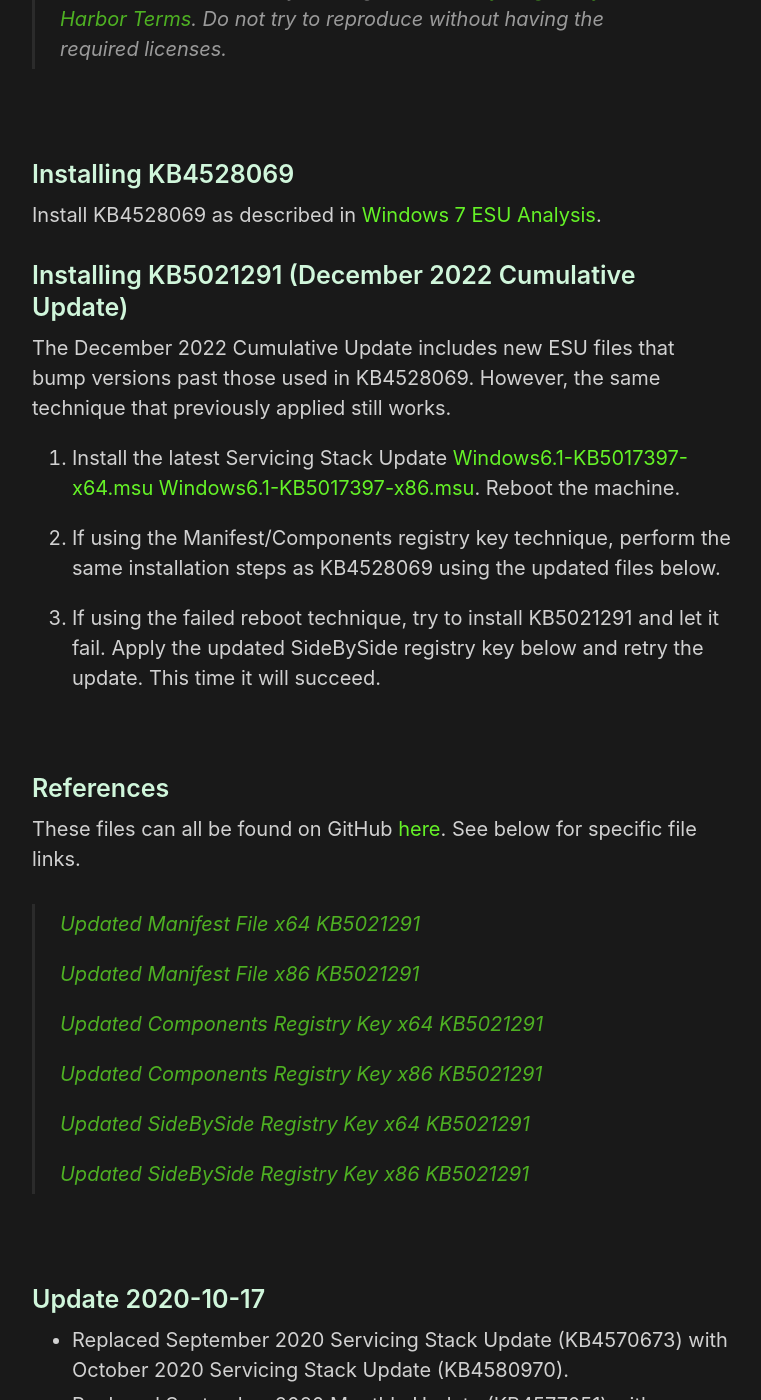
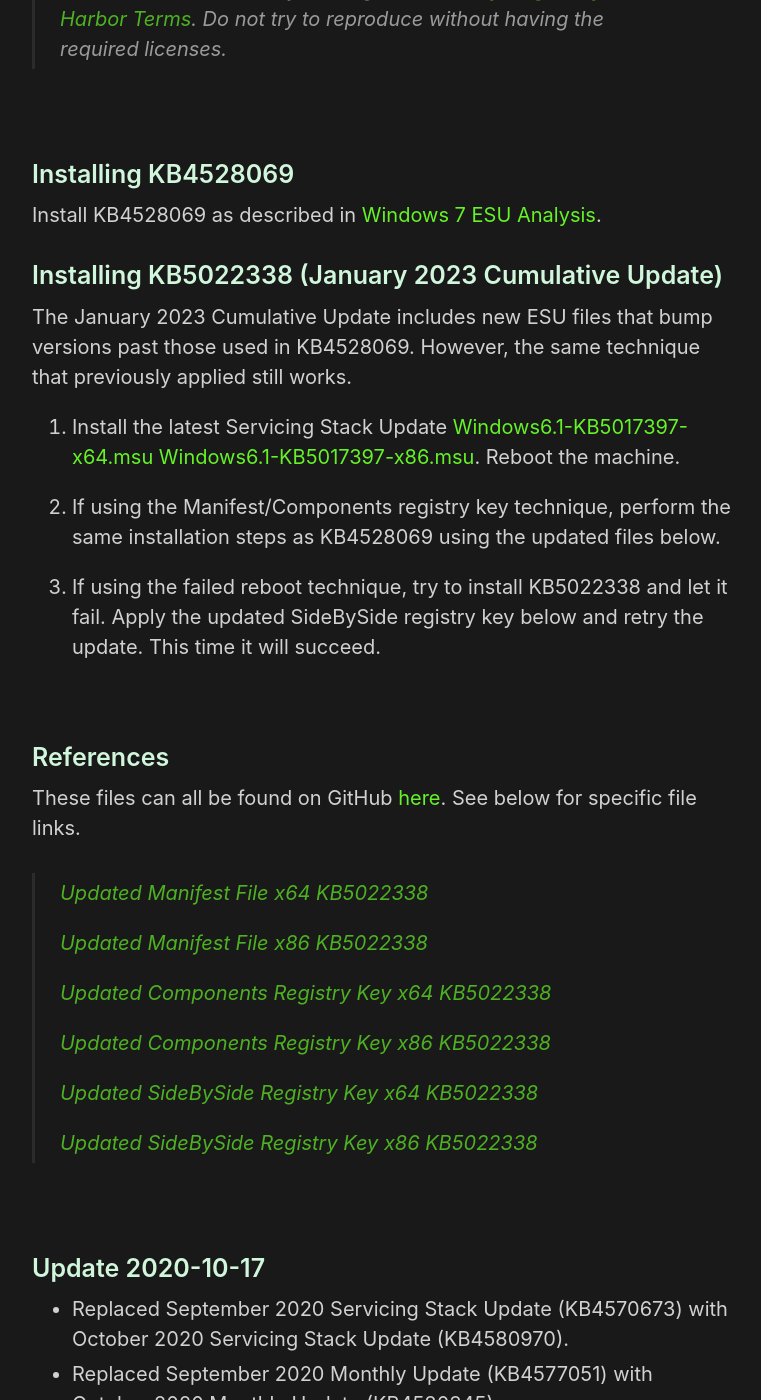
Before and after one commit to HackAndPwn/HackAndPwn.github.io, a Jekyll site: the page built from _posts/2020-09-12-windows-7-esu-analysis-updates.md, in a window 1280 px wide and 1400 px high, scrolled down 731 px. Shown: the whole window, without its empty margins (258-1019 px from the left). Built offline with Jekyll 4.4.1, drawn with Linux system fonts in a browser that asks for light colours; some of the changed text lies outside the part shown.

Commit message:
january 2023 updates

```diff
--- a/_posts/2020-09-12-windows-7-esu-analysis-updates.md
+++ b/_posts/2020-09-12-windows-7-esu-analysis-updates.md
@@ -19,15 +19,15 @@
 
 Install KB4528069 as described in [Windows 7 ESU Analysis](https://hackandpwn.com/windows-7-esu-analysis).
 
-### Installing KB5021291 (December 2022 Cumulative Update)
+### Installing KB5022338 (January 2023 Cumulative Update)
 
-The December 2022 Cumulative Update includes new ESU files that bump versions past those used in KB4528069.  However, the same technique that previously applied still works.
+The January 2023 Cumulative Update includes new ESU files that bump versions past those used in KB4528069.  However, the same technique that previously applied still works.
 
 1. Install the latest Servicing Stack Update [Windows6.1-KB5017397-x64.msu](https://github.com/HackAndPwn/Windows-7-Patching/raw/master/07_ESU_Updates/01_Windows6.1-KB5017397-x64.msu) [Windows6.1-KB5017397-x86.msu](https://github.com/HackAndPwn/Windows-7-Patching/raw/master/07_ESU_Updates/01_Windows6.1-KB5017397-x86.msu).  Reboot the machine.
 
 2. If using the Manifest/Components registry key technique, perform the same installation steps as KB4528069 using the updated files below.
 
-3. If using the failed reboot technique, try to install KB5021291 and let it fail.  Apply the updated SideBySide registry key below and retry the update.  This time it will succeed.
+3. If using the failed reboot technique, try to install KB5022338 and let it fail.  Apply the updated SideBySide registry key below and retry the update.  This time it will succeed.
 
 <br>
 
@@ -35,17 +35,17 @@
 
 These files can all be found on GitHub [here](https://github.com/HackAndPwn/Windows-7-ESU-Analysis).  See below for specific file links.
 
-> [Updated Manifest File x64 KB5021291](https://github.com/HackAndPwn/Windows-7-ESU-Analysis/blob/master/2022_12/amd64_microsoft-windows-s..edsecurityupdatesai_31bf3856ad364e35_6.1.7602.26266_none_c8ad4cb4364af92e.manifest)
+> [Updated Manifest File x64 KB5022338](https://github.com/HackAndPwn/Windows-7-ESU-Analysis/blob/master/2023_01/amd64_microsoft-windows-s..edsecurityupdatesai_31bf3856ad364e35_6.1.7602.26321_none_c8d38cd8362f07de.manifest)
 >
-> [Updated Manifest File x86 KB5021291](https://github.com/HackAndPwn/Windows-7-ESU-Analysis/blob/master/2022_12/x86_microsoft-windows-s..edsecurityupdatesai_31bf3856ad364e35_6.1.7602.26266_none_6c8eb1307ded87f8.manifest)
+> [Updated Manifest File x86 KB5022338](https://github.com/HackAndPwn/Windows-7-ESU-Analysis/blob/master/2023_01/x86_microsoft-windows-s..edsecurityupdatesai_31bf3856ad364e35_6.1.7602.26321_none_6cb4f1547dd196a8.manifest)
 >
-> [Updated Components Registry Key x64 KB5021291](https://github.com/HackAndPwn/Windows-7-ESU-Analysis/blob/master/2022_12/ComponentsRegistryKey_x64.reg)
+> [Updated Components Registry Key x64 KB5022338](https://github.com/HackAndPwn/Windows-7-ESU-Analysis/blob/master/2023_01/ComponentsRegistryKey_x64.reg)
 >
-> [Updated Components Registry Key x86 KB5021291](https://github.com/HackAndPwn/Windows-7-ESU-Analysis/blob/master/2022_12/ComponentsRegistryKey_x86.reg)
+> [Updated Components Registry Key x86 KB5022338](https://github.com/HackAndPwn/Windows-7-ESU-Analysis/blob/master/2023_01/ComponentsRegistryKey_x86.reg)
 >
-> [Updated SideBySide Registry Key x64 KB5021291](https://github.com/HackAndPwn/Windows-7-ESU-Analysis/blob/master/2022_12/SideBySideRegistryKey_x64.reg)
+> [Updated SideBySide Registry Key x64 KB5022338](https://github.com/HackAndPwn/Windows-7-ESU-Analysis/blob/master/2023_01/SideBySideRegistryKey_x64.reg)
 >
-> [Updated SideBySide Registry Key x86 KB5021291](https://github.com/HackAndPwn/Windows-7-ESU-Analysis/blob/master/2022_12/SideBySideRegistryKey_x86.reg)
+> [Updated SideBySide Registry Key x86 KB5022338](https://github.com/HackAndPwn/Windows-7-ESU-Analysis/blob/master/2023_01/SideBySideRegistryKey_x86.reg)
 
 <br>
 
@@ -167,3 +167,7 @@
 ### Update 2023-01-02
 * Replaced November 2022 Monthly Update (KB5020000) with December 2022 Monthly Update (KB5021291).
 * Replaced November 2022 Manifest, Components Registry Key, and SideBySide Registry Key (6.1.7602.26221) with December 2022 (6.1.7602.26266).
+
+### Update 2023-01-12
+* Replaced December 2022 Monthly Update (KB5021291) with January 2023 Monthly Update (KB5022338).
+* Replaced December 2022 Manifest, Components Registry Key, and SideBySide Registry Key (6.1.7602.26266) with January 2023 (6.1.7602.26321).
```
Also changed, not shown: other parts of _posts/2020-09-12-windows-7-esu-analysis-updates.md (+1 -1 lines).
